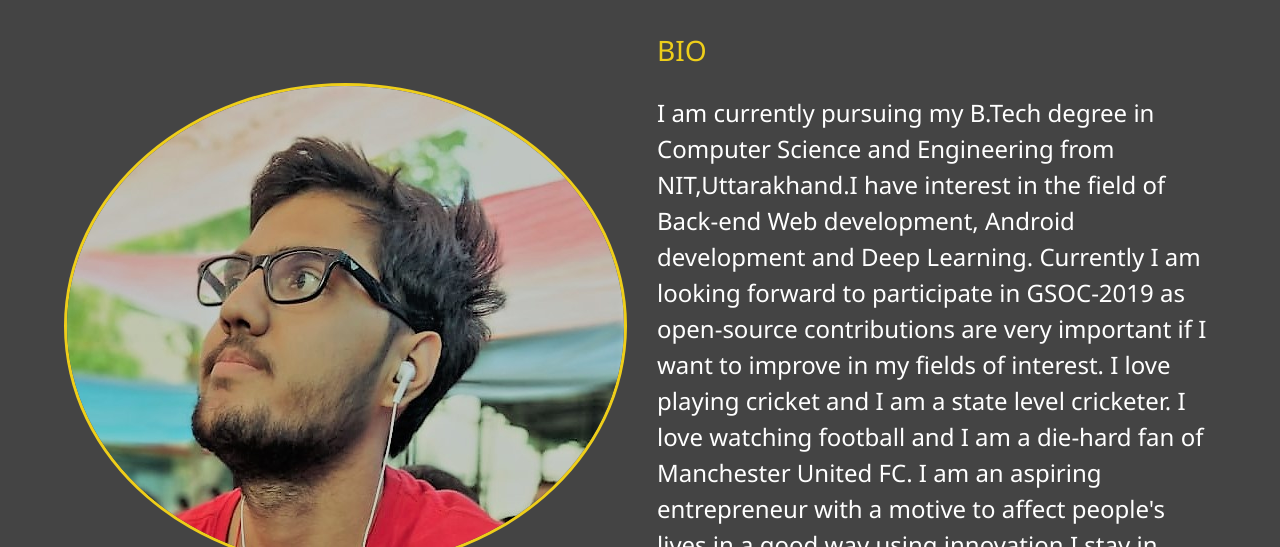
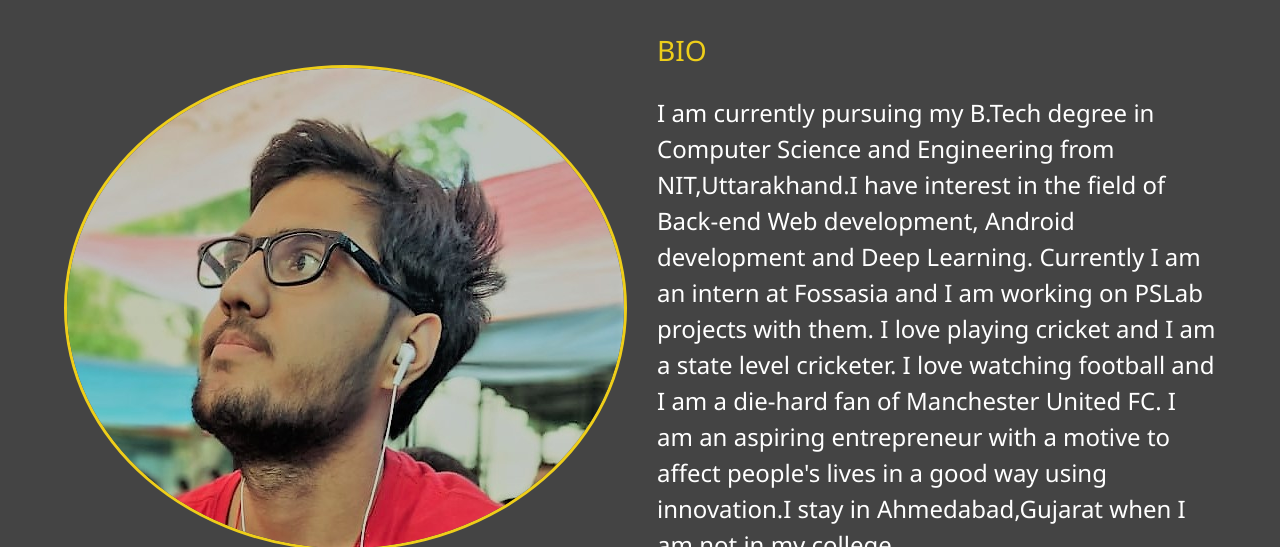
Before and after one commit to ho-dor/ho-dor.github.io, a website: page about.html in a window 1280 px wide. Shown: the part 253-800 px from the top of the page. Drawn offline with Linux system fonts and the light colour scheme.

Commit message:
Updated about me

```diff
--- a/about.html
+++ b/about.html
@@ -63,8 +63,7 @@
       <div class="bio">
         <h3 class="text-secondary">BIO</h3>
         <p>I am currently pursuing my B.Tech degree in Computer Science and Engineering from NIT,Uttarakhand.I have interest in the field of Back-end Web development, Android development and Deep Learning.
-          Currently I am looking forward to participate in GSOC-2019 as open-source contributions are very important if I want to improve in my fields of interest.
-        I love playing cricket and I am a state level cricketer. I love watching football and I am a die-hard fan of Manchester United FC.
+          Currently I am an intern at Fossasia and I am working on PSLab projects with them. I love playing cricket and I am a state level cricketer. I love watching football and I am a die-hard fan of Manchester United FC.
       I am an aspiring entrepreneur with a motive to affect people's lives in a good way using innovation.I stay in Ahmedabad,Gujarat when I am not in my college.</p>
       </div>
 
```
